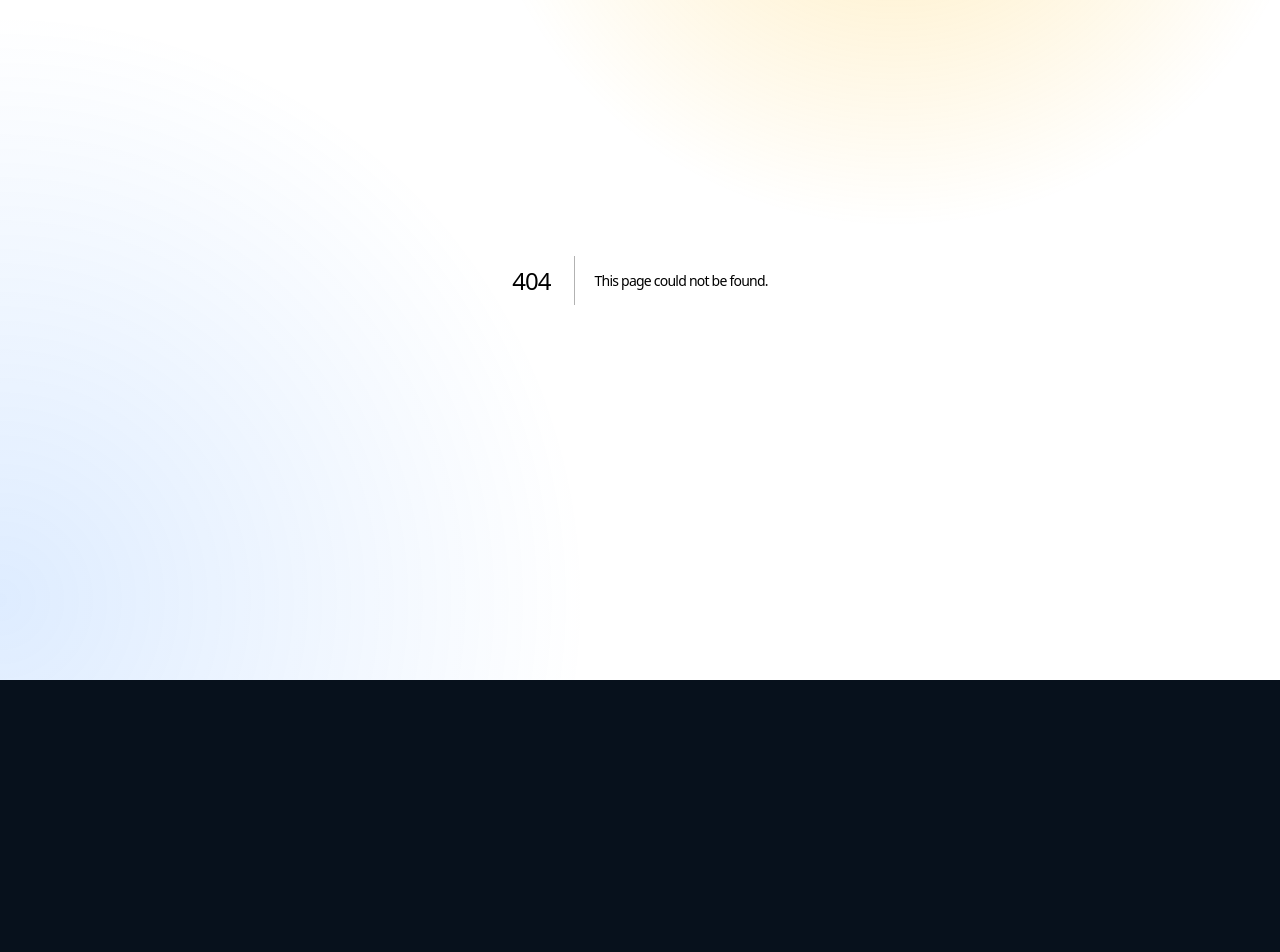
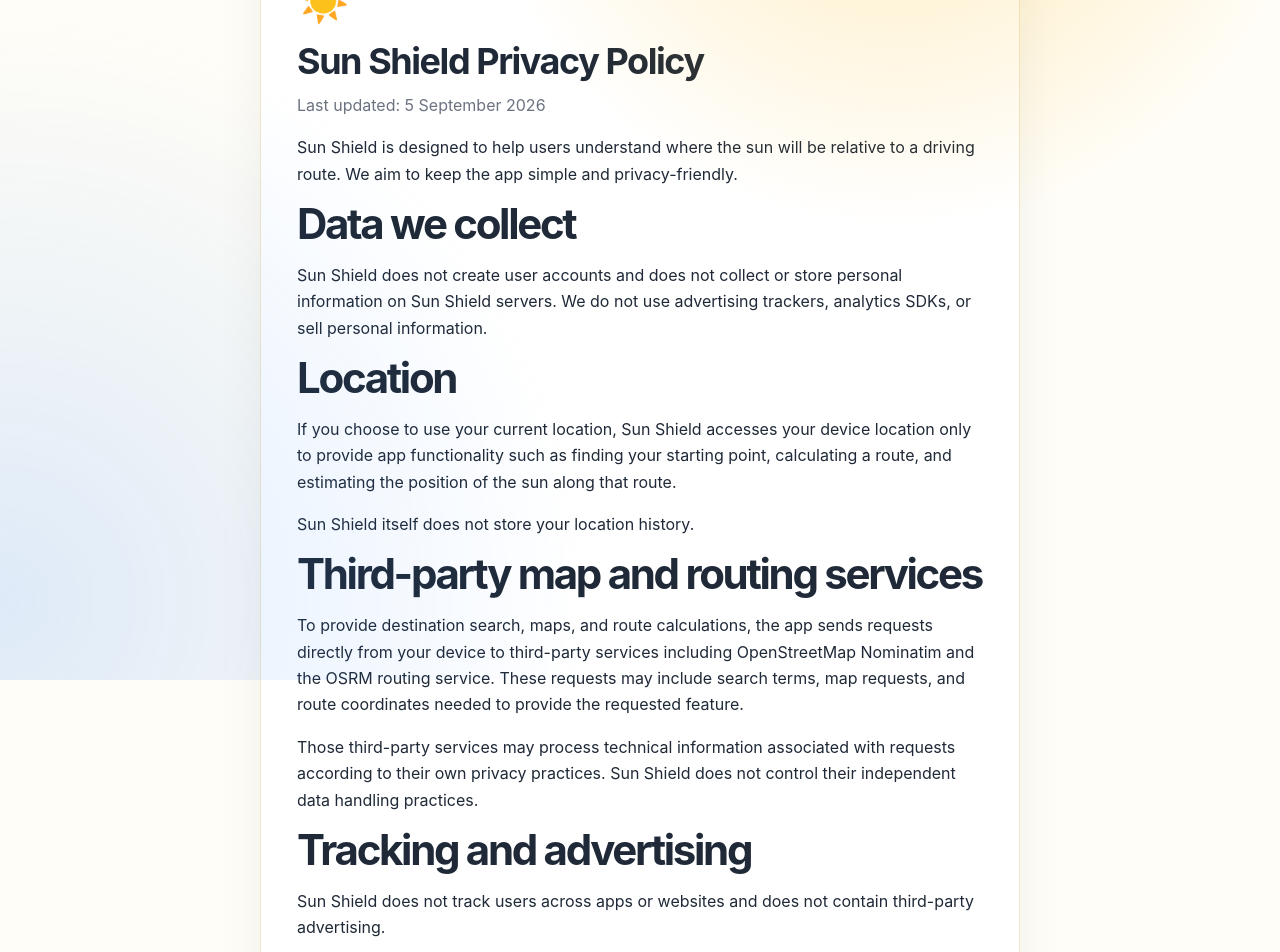
Before and after one commit to jdarkyeka6/SunShield, a Next.js app: page /privacy in a window 1280 px wide. Before the commit this address had no page. Shown: the part 120-1072 px from the top of the page. Before the commit the page ends 800 px from the top, so only its background shows below. Built offline with nearby package versions, Linux system fonts and the light colour scheme.

Commit message:
Add Sun Shield privacy policy page

```diff
--- /dev/null
+++ b/app/privacy/page.tsx
@@ -0,0 +1,76 @@
+export const metadata = {
+  title: 'Privacy Policy | Sun Shield',
+  description: 'Privacy Policy for the Sun Shield app.'
+};
+
+export default function PrivacyPolicyPage() {
+  return (
+    <main style={{
+      minHeight: '100vh',
+      background: '#fffdf7',
+      color: '#1f2937',
+      padding: '48px 20px'
+    }}>
+      <article style={{
+        width: '100%',
+        maxWidth: 760,
+        margin: '0 auto',
+        background: '#ffffff',
+        border: '1px solid #f1e7c8',
+        borderRadius: 24,
+        padding: '36px',
+        boxShadow: '0 16px 50px rgba(0,0,0,0.06)',
+        lineHeight: 1.65
+      }}>
+        <div style={{ fontSize: 42, marginBottom: 8 }}>☀️</div>
+        <h1 style={{ margin: 0, fontSize: 36, lineHeight: 1.1 }}>Sun Shield Privacy Policy</h1>
+        <p style={{ color: '#6b7280', marginTop: 10 }}>Last updated: 5 September 2026</p>
+
+        <p>
+          Sun Shield is designed to help users understand where the sun will be relative to a driving route. We aim to keep the app simple and privacy-friendly.
+        </p>
+
+        <h2>Data we collect</h2>
+        <p>
+          Sun Shield does not create user accounts and does not collect or store personal information on Sun Shield servers. We do not use advertising trackers, analytics SDKs, or sell personal information.
+        </p>
+
+        <h2>Location</h2>
+        <p>
+          If you choose to use your current location, Sun Shield accesses your device location only to provide app functionality such as finding your starting point, calculating a route, and estimating the position of the sun along that route.
+        </p>
+        <p>
+          Sun Shield itself does not store your location history.
+        </p>
+
+        <h2>Third-party map and routing services</h2>
+        <p>
+          To provide destination search, maps, and route calculations, the app sends requests directly from your device to third-party services including OpenStreetMap Nominatim and the OSRM routing service. These requests may include search terms, map requests, and route coordinates needed to provide the requested feature.
+        </p>
+        <p>
+          Those third-party services may process technical information associated with requests according to their own privacy practices. Sun Shield does not control their independent data handling practices.
+        </p>
+
+        <h2>Tracking and advertising</h2>
+        <p>
+          Sun Shield does not track users across apps or websites and does not contain third-party advertising.
+        </p>
+
+        <h2>Children</h2>
+        <p>
+          Sun Shield does not knowingly collect personal information from children. The app does not require an account or profile.
+        </p>
+
+        <h2>Changes to this policy</h2>
+        <p>
+          This policy may be updated if Sun Shield changes how the app works or adds services that affect privacy. The latest version will be published on this page.
+        </p>
+
+        <h2>Contact</h2>
+        <p>
+          Privacy questions can be sent through the support contact provided with the Sun Shield App Store listing.
+        </p>
+      </article>
+    </main>
+  );
+}
```
